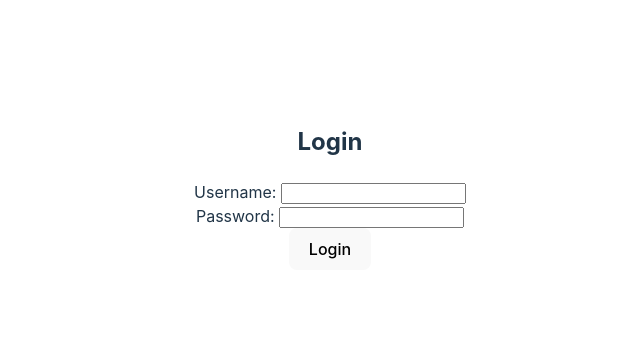
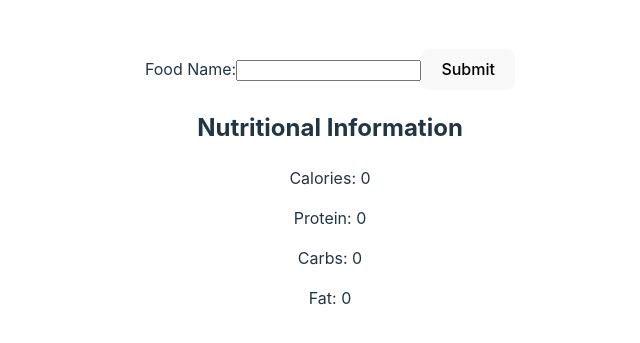
Before and after one commit to KBSwift/pivot-pirates, a React (Vite) app in the folder nutra-stride-react/: page / in a window 1280 px wide. Shown: the part 213-556 px from the top of the page, without its empty margins (310-950 px from the left). Built offline with nearby package versions, Linux system fonts and the light colour scheme.

Commit message:
added FoodForm component, installed axios and made api key for external data requests

```diff
--- a/nutra-stride-react/package.json
+++ b/nutra-stride-react/package.json
@@ -10,6 +10,7 @@
     "preview": "vite preview"
   },
   "dependencies": {
+    "axios": "^1.6.2",
     "react": "^18.2.0",
     "react-dom": "^18.2.0"
   },
--- a/nutra-stride-react/src/App.jsx
+++ b/nutra-stride-react/src/App.jsx
@@ -1,10 +1,12 @@
 import "./App.css";
+import FoodForm from "./components/FoodForm";
 import Login from "./components/Login";
 
 function App() {
   return (
     <>
-      <Login />
+      {/* <Login /> */}
+      <FoodForm />
     </>
   );
 }
--- /dev/null
+++ b/nutra-stride-react/src/components/FoodForm.jsx
@@ -0,0 +1,65 @@
+import { useState } from "react";
+import axios from "axios";
+
+export default function FoodForm() {
+  const [food, setFood] = useState({
+    name: "",
+    calories: 0,
+    protein: 0,
+    carbs: 0,
+    fat: 0,
+  });
+
+  const handleChange = (e) => {
+    setFood({ ...food, [e.target.name]: e.target.value });
+  };
+
+  const handleFormSubmit = async (e) => {
+    e.preventDefault();
+    try {
+      const response = await axios.post("/api/users/foods", food);
+      console.log("Food added/updated: ", response.data);
+
+      const edamamResponse = await axios.get(
+        `https://api.edamam.com/api/food-database/v2/parser?ingr=${encodeURIComponent(
+          food.name
+        )}&app_id=8dd733fb&app_key=
+                439705ccac3ff7fb3c5efbeee90d7e4fY`
+      );
+      const edamamData = edamamResponse.data.parsed[0].food;
+      setFood({
+        ...food,
+        calories: edamamData.nutrients.ENERC_KCAL || 0,
+        protein: edamamData.nutrients.PROCNT || 0,
+        carbs: edamamData.nutrients.CHOCDF || 0,
+        fat: edamamData.nutrients.FAT || 0,
+      });
+    } catch (error) {
+      console.error("ERROR adding/updating food item: ", error);
+    }
+  };
+
+  return (
+    <form onSubmit={handleFormSubmit}>
+      <label>
+        Food Name:
+        <input
+          type="text"
+          name="name"
+          value={food.name}
+          onChange={handleChange}
+        />
+      </label>
+      <button type="submit">Submit</button>
+
+      {/* Display additional nutritional information */}
+      <div>
+        <h2>Nutritional Information</h2>
+        <p>Calories: {food.calories}</p>
+        <p>Protein: {food.protein}</p>
+        <p>Carbs: {food.carbs}</p>
+        <p>Fat: {food.fat}</p>
+      </div>
+    </form>
+  );
+}
```
Also changed, not shown: 1 other file (tests, documents, lock files or other folders).
